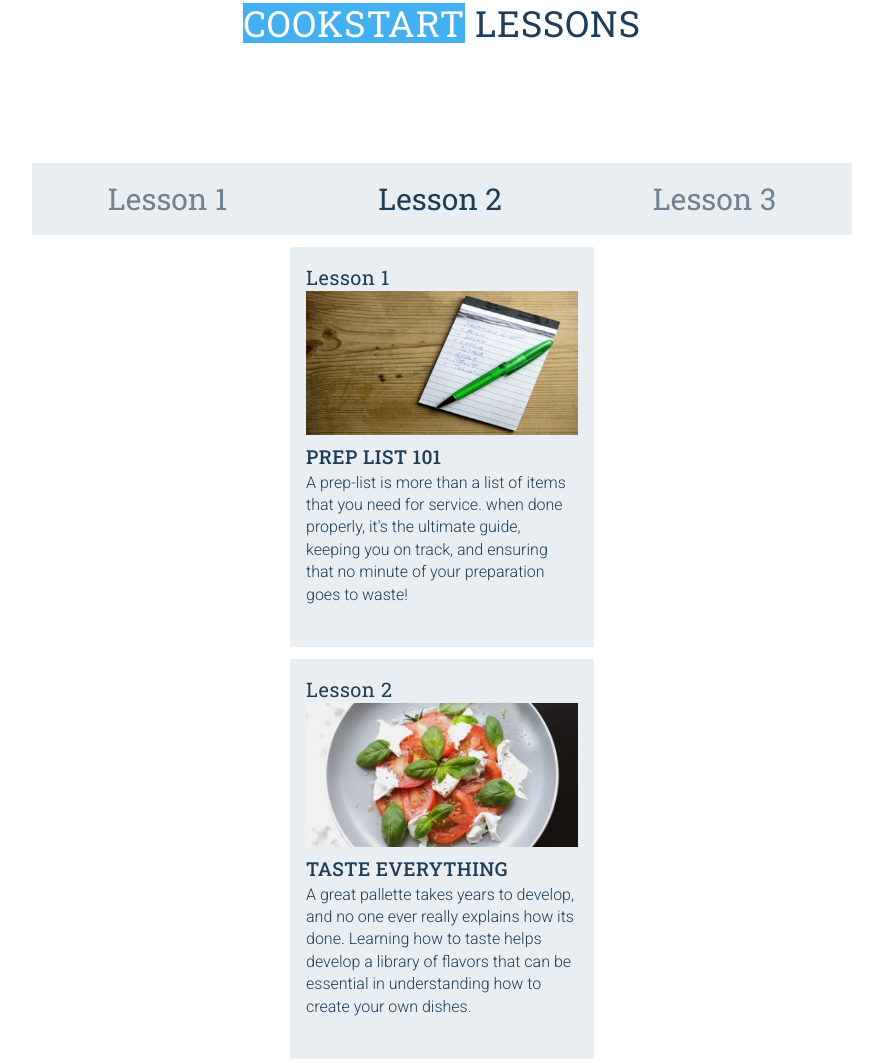
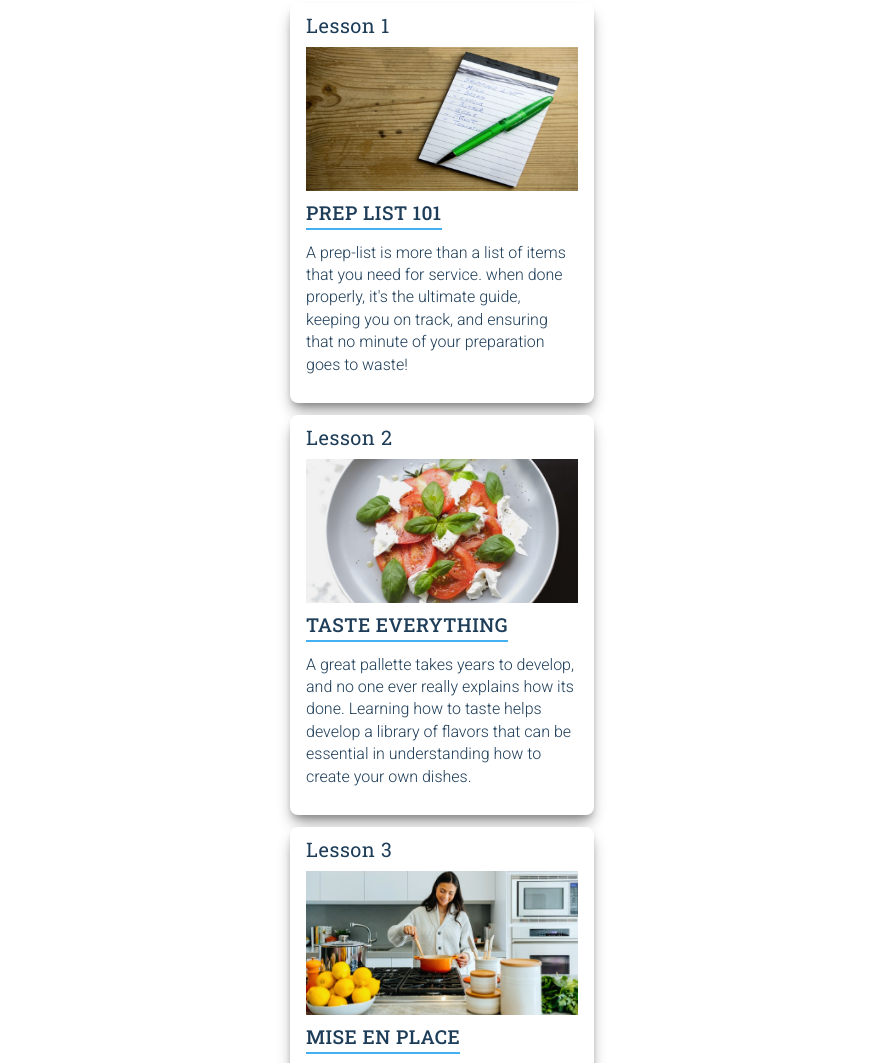
Before and after one commit to CArnold22265/CookStart, a website: page index.html in a window 1280 px wide. Shown: the part 841-1904 px from the top of the page, without its empty margins (198-1081 px from the left). Drawn offline with Linux system fonts and the light colour scheme.

Commit message:
cards and poll styling

```diff
--- a/index.html
+++ b/index.html
@@ -142,7 +142,7 @@
     <div class="3-card-cont w-full lg:py-6 py-9  md:mx-auto md:w-4/5 xxl:w-4/6 ">
 
 
-      <div class =" flex flex-col lg:block justify-evenly items-center w-full h-fit mb-3">
+      <!-- <div class =" flex flex-col lg:block justify-evenly items-center w-full h-fit mb-3">
         <h2 class="sm:text-4xl  xxl:text-7xl px-2 lg:px-0  text-bludark border-solid font-robotoSlab uppercase tracking-wide my-0 h-40">
           <span class="heading__outline-light">
             Cookstart</span>
@@ -159,48 +159,48 @@
             Lesson 3
           </h3>
         </div>
-      </div>
+      </div> -->
 
 
   <!---------------------------- card-1  -------------->
   <ul class="flex flex-col lg:flex-row justify-between  flex-wrap items-center ">
-  <li class="card mb-5 md:mb-3"  data-CardContent="1">
+  <li class="card mb-5 md:mb-3 rounded-lg"  data-CardContent="1">
     <a href="/lessons/index.html#lesson1">
-    <div class="card-1">
+    <div class="card-1 ">
 
-      <h3 class="font-robotoSlab font-light text-xl tracking-wide"><b class="text-bludark">Lesson 1</b></h3>
+      <h3 class="font-robotoSlab font-light text-xl tracking-wide my-2"><b class="text-bludark">Lesson 1</b></h3>
       <div class="card-img-wrapper w-full object-cover mb-2">
       <img src="/images/3-card/card-1.png" alt="" class="card-image">
       </div>
-      <h4 class="card-title font-roboto">Prep List 101</h4>
-      <p class="text-gray-800">A prep-list is more than a list of items that you need for service. when done properly, it's the ultimate guide, keeping you on track, and ensuring that no minute of your preparation goes to waste!</p>
+      <h4 class="card-title font-roboto border-b-2 border-b-ltblumain inline-block mb-3">Prep List 101</h4>
+      <p class="text-gray-800 mb-2">A prep-list is more than a list of items that you need for service. when done properly, it's the ultimate guide, keeping you on track, and ensuring that no minute of your preparation goes to waste!</p>
 
     </div>
   </a>
   </li>
   <!---------------------------- card-2  -------------->
-  <li class="card mb-5 md:mb-3 xxl:mx-10 lg:mx-1" data-CardContent="2">
+  <li class="card mb-5 md:mb-3 xxl:mx-10 lg:mx-1 rounded-lg" data-CardContent="2">
     <a href="/lessons/index.html#lesson2">
     <div class="card-2">
-      <h3 class="font-robotoSlab font-light text-xl tracking-wide"><b class="text-bludark">Lesson 2</b></h3>
+      <h3 class="font-robotoSlab font-light text-xl tracking-wide my-2"><b class="text-bludark">Lesson 2</b></h3>
       <div class="card-img-wrapper w-full  mb-2">
         <!-- <img src="/images/3-card/card-2.png" alt="" class="card-image"> -->
         <img src="/lessons/lessons-images/caprese.jpg" class = "card-image object-cover" alt="">
         </div>
-      <h4 class="card-title">Taste Everything</h4>
+      <h4 class="card-title font-roboto border-b-2 border-b-ltblumain inline-block mb-3">Taste Everything</h4>
       <p>A great pallette takes years to develop, and no one ever really explains how its done. Learning how to taste helps develop a library of flavors that can be essential in understanding how to create your own dishes. </p>
     </div>
   </a>
   </li>
   <!---------------------------- card-3  -------------->
-  <li class="card mb-5 md:mb-3"  data-CardContent="1">
+  <li class="card mb-5 md:mb-3 rounded-lg"  data-CardContent="1">
     <a href="/lessons/index.html#lesson3">
     <div class="card-3">
-      <h3 class="font-robotoSlab font-light text-xl tracking-wide"><b class="text-bludark">Lesson 3</b></h3>
+      <h3 class="font-robotoSlab font-light text-xl tracking-wide my-2"><b class="text-bludark">Lesson 3</b></h3>
       <div class="card-img-wrapper w-full mb-2">
         <img src="/images/3-card/card-3.png" alt="" class="card-image object-cover">
         </div>
-      <h4 class="card-title">Mise en Place</h4>
+      <h4 class="card-title border-b-2 border-b-ltblumain inline-block mb-3">Mise en Place</h4>
       <p>A good chef can take one look at your station and tell a lot about what kind of cook you are. Mise en place is the cornerstone of organization. How you work is everybit as important as what youre working on.</p>
   </a>
   </li>
@@ -218,7 +218,7 @@
     <form class="xxl:text-2xl sm:text-lg">
 
   <!-- POLL CONTAINER  -->
-      <div class="poll-wrap bg-whitish my-2 p-4 rounded-2xl">
+      <div class="poll-wrap bg-white my-2 p-4 rounded-2xl">
   <!-- POLL FLEXBOX -->
       <div class ="z-1 h-auto poll-flex flex flex-col relative justify-between" id = "poll-parent">
   <!-- POLL QUESTION -->
--- a/input.css
+++ b/input.css
@@ -47,13 +47,16 @@ p {
   margin-bottom: 10;
 }
 .card {
-  padding: 1rem;
+  padding: 0 1rem;
   width: 19rem;
   height: 25rem;
 
-  background-color: #e8eef1;
+  background-color: white;
 
   cursor: pointer;
+
+  box-shadow: rgba(0, 0, 0, 0.4) 0px 10px 15px -3px,
+    rgba(0, 0, 0, 0.2) 0px 4px 6px -2px;
 }
 .card:hover {
   background-color: #e6f2fa;
```
Also changed, not shown: css/main.css.
